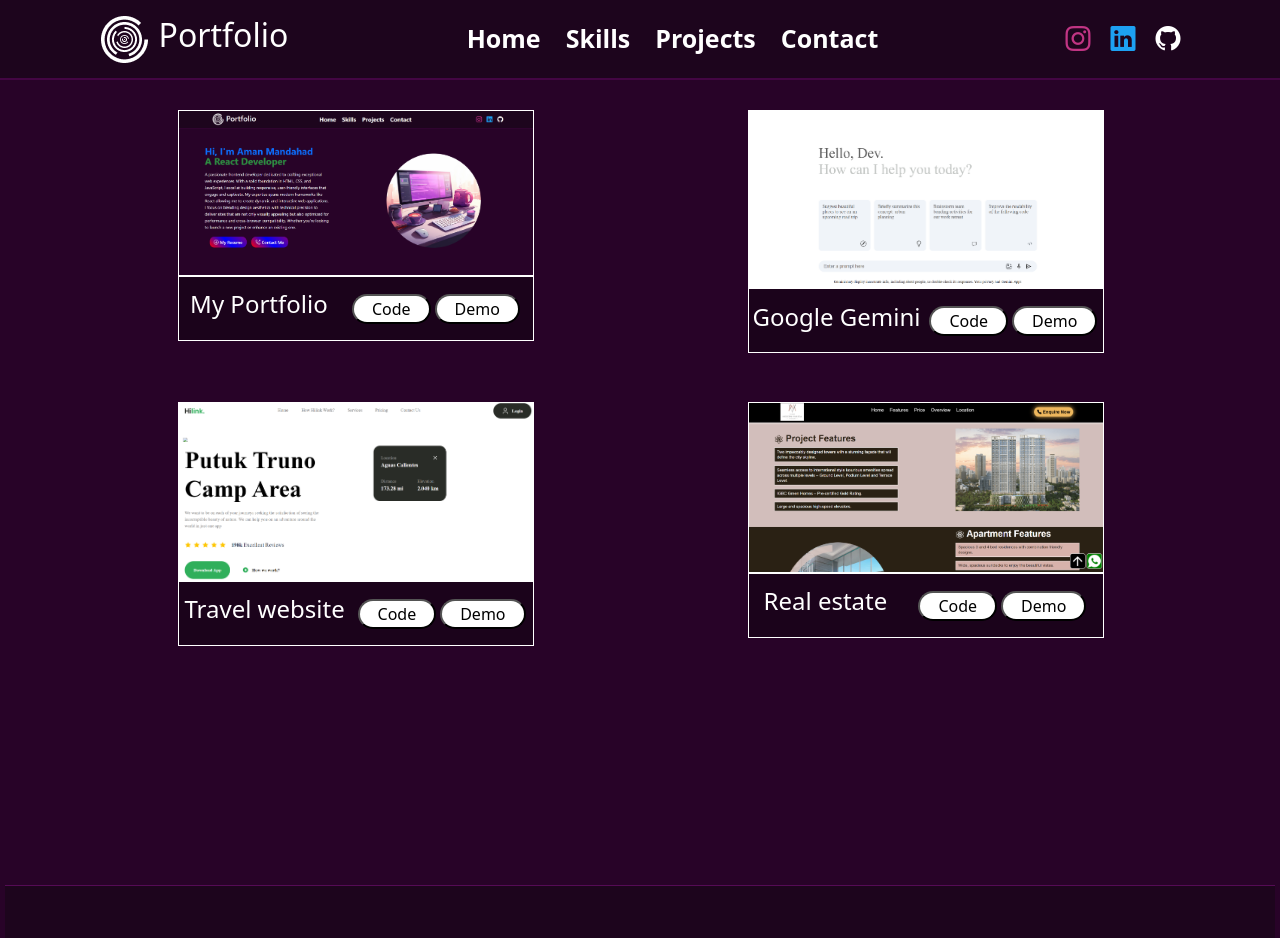
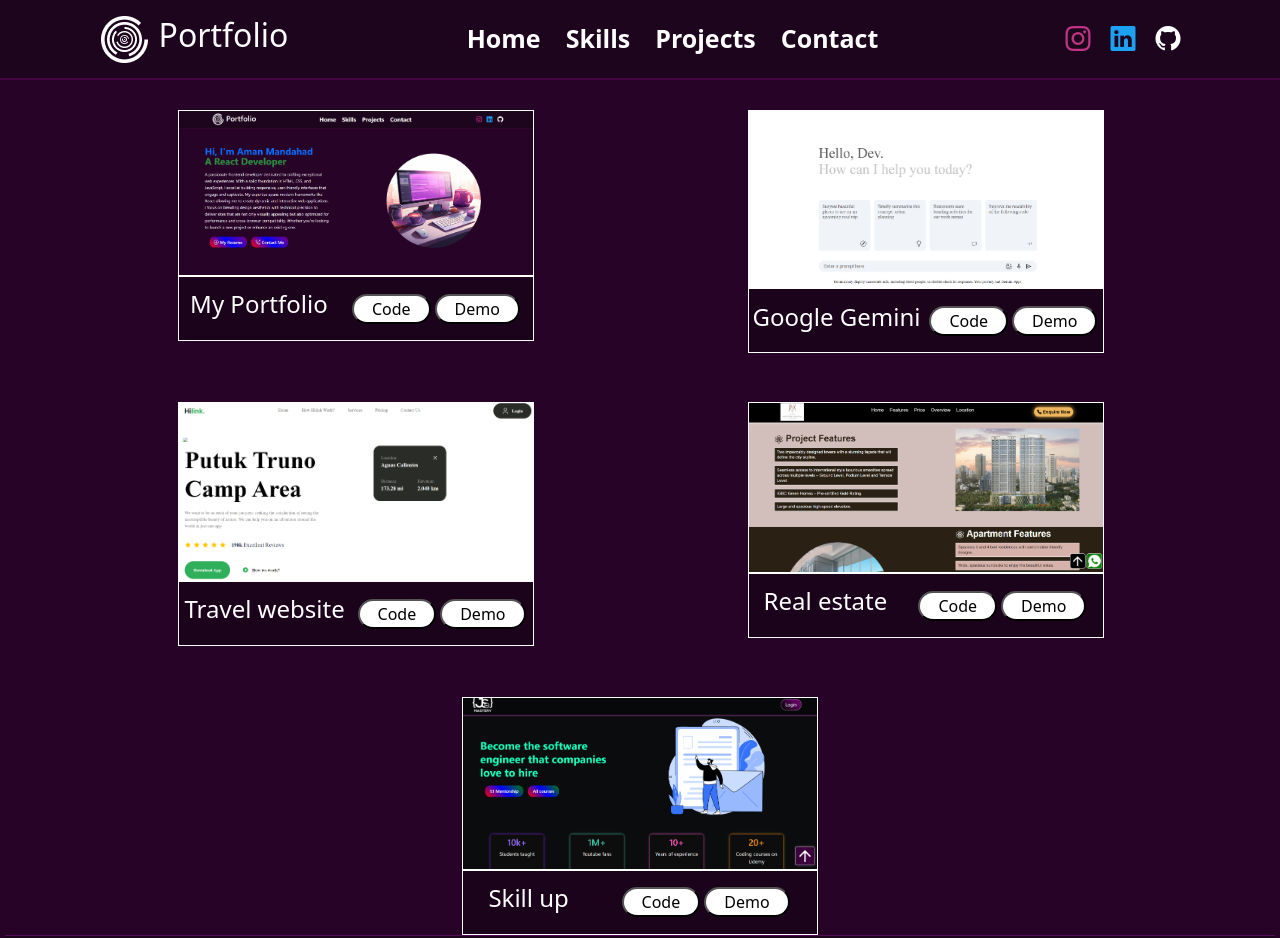
Before and after one commit to Amanmandahad/Portfolio, a React (Vite) app: page /projects in a window 1280 px wide. Shown: the top 938 px of the page. Built offline with nearby package versions, Linux system fonts and the light colour scheme.

Commit message:
started new

```diff
--- a/src/components/projects/Projects.jsx
+++ b/src/components/projects/Projects.jsx
@@ -3,6 +3,7 @@ import { motion } from 'framer-motion';
 import styles from './Projects.module.css';
 import portfolio from '../Images/Real.portfolio.png';
 import gemini from '../Images/real.gemini.png';
+import skillup from '../../assets/skillup.png'
 import ecommer from '../Images/Ecommerce-pic.png';
 import estate from '../Images/Real.realestate.png'
 const Projects = () => {
@@ -173,6 +174,70 @@ const Projects = () => {
           </div>
         </motion.div>
 
+       <br />
+       <motion.div
+          className="container"
+          variants={container}
+          initial="hidden"
+          animate="visible"
+        >
+          <div className="row justify-content-around">
+            {/* <motion.div
+              className="col-lg-4 col-md-5"
+              style={{ margin: "2px",marginTop: '25px' }}
+              variants={fadeInUp}
+            >
+              <img src={ecommer} className='img-fluid' alt="Portfolio" />
+              <div className={styles.cards}>
+                <div><h4>Travel website</h4></div>
+                <div className={styles.btn}>
+                  <motion.button
+                    variants={buttonHover}
+                    initial="rest"
+                    whileHover="hover"
+                  >
+                    <a href="https://github.com/Amanmandahad/Travel-website" style={{ color: "black" }}>Code</a>
+                  </motion.button>
+                  <motion.button
+                    variants={buttonHover}
+                    initial="rest"
+                    whileHover="hover"
+                  >
+                    <a href="https://travel-website-nine-iota.vercel.app/" style={{ color: 'black' }}>Demo</a>
+                  </motion.button>
+                </div>
+              </div>
+            </motion.div> */}
+
+            <motion.div
+              className="col-lg-4 col-md-5"
+              style={{ margin: "px",marginTop: '25px'}}
+              variants={fadeInUp}
+              transition={{ delay: 0.3 }}
+            >
+              <img src={skillup} className='img-fluid' alt="Google Gemini" />
+              <div className={styles.cards}>
+                <div><h4>Skill up</h4></div>
+                <div className={styles.btn}>
+                  <motion.button
+                    variants={buttonHover}
+                    initial="rest"
+                    whileHover="hover"
+                  >
+                    <a href="https://github.com/Amanmandahad/Skillup" style={{ color: 'black' }}>Code</a>
+                  </motion.button>
+                  <motion.button
+                    variants={buttonHover}
+                    initial="rest"
+                    whileHover="hover"
+                  >
+                    <a href="https://skilluphub.vercel.app/" style={{ color: 'black' }}>Demo</a>
+                  </motion.button>
+                </div>
+              </div>
+            </motion.div>
+          </div>
+        </motion.div>
 
 
       </div>
```
Also changed, not shown: src/assets/skillup.png (added).
